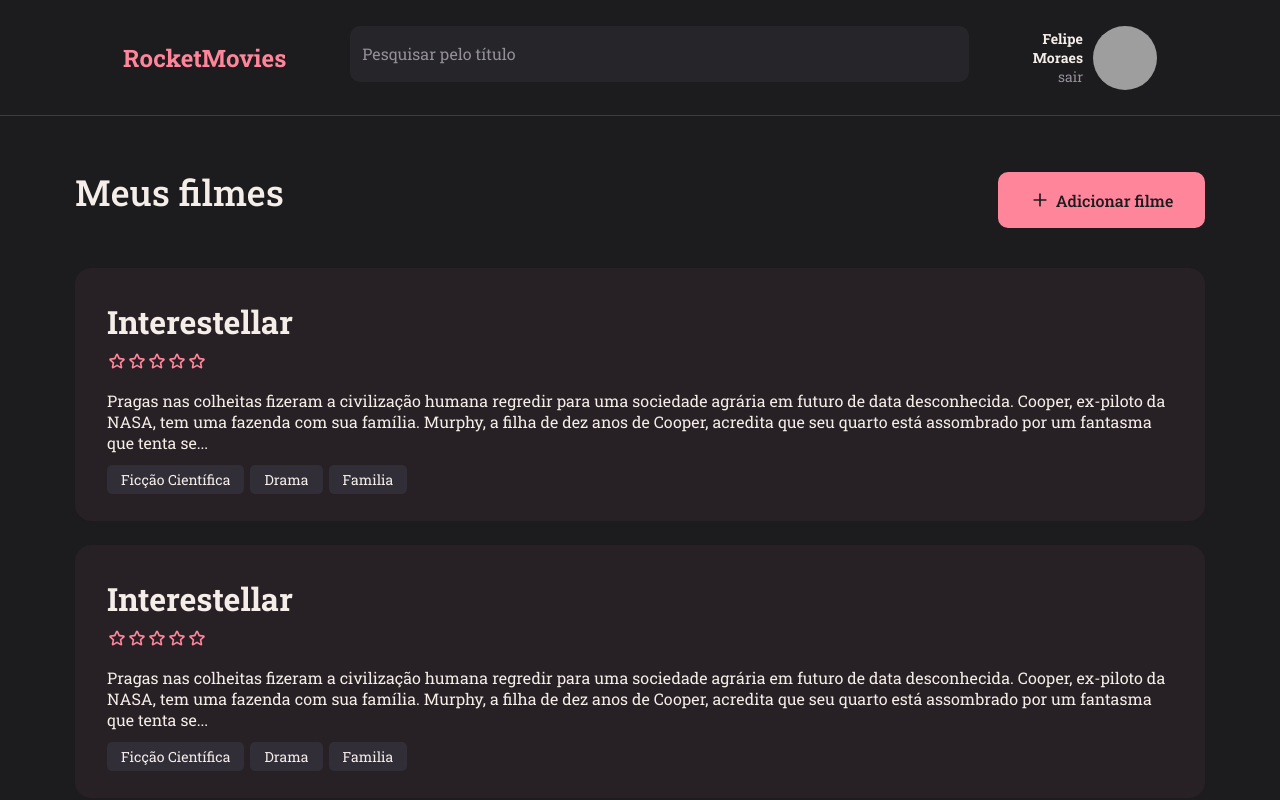
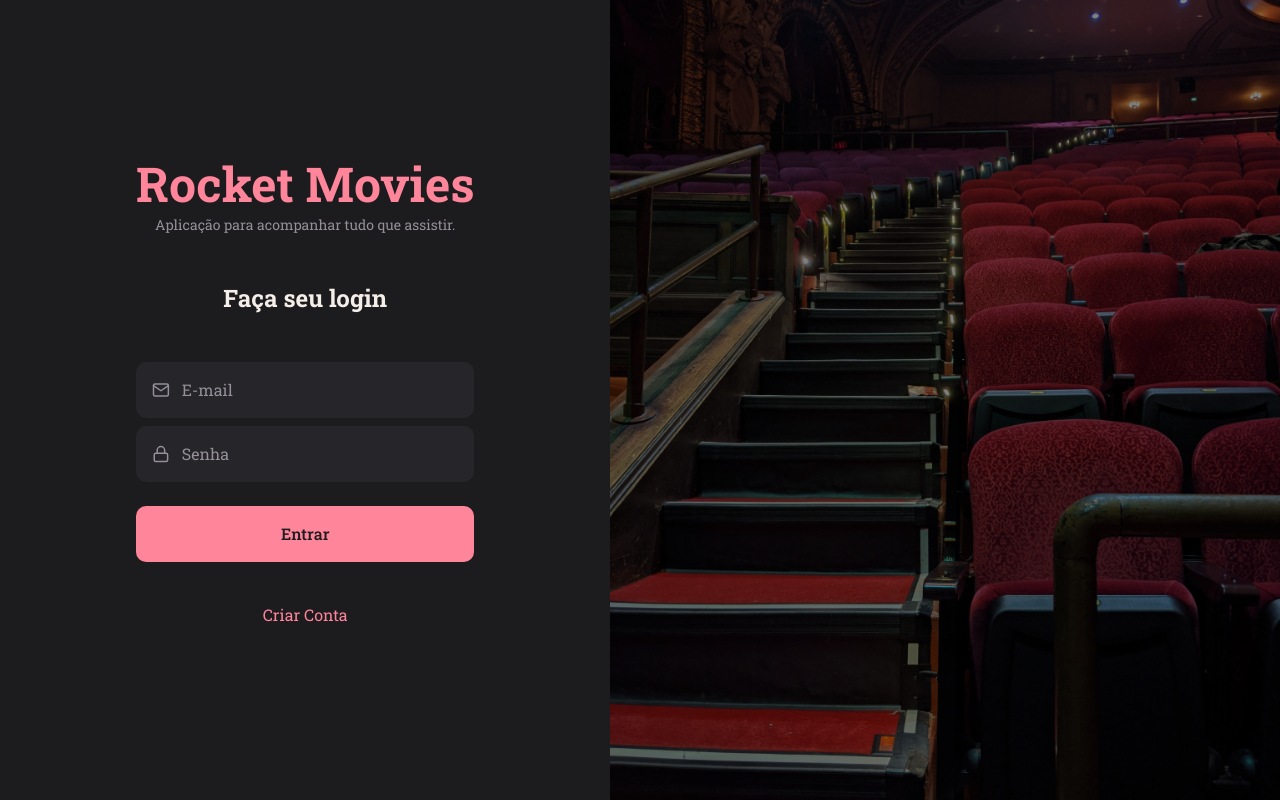
Before and after one commit to FelipeMMoraes/RocketMovies-FrontEnd, a React (Vite) app: page / in a window 1280 px wide. Built offline with nearby package versions, Linux system fonts and the light colour scheme; grey boxes are pictures that could not be loaded.

Commit message:
feat: SignIn page

```diff
--- a/src/main.jsx
+++ b/src/main.jsx
@@ -5,13 +5,13 @@
 
 import theme from './styles/theme';
 
-import { Home } from './pages/Home';
+import { SignIn } from './pages/SignIn';
 
 ReactDOM.createRoot(document.getElementById('root')).render(
   <React.StrictMode>
     <ThemeProvider theme={theme}>
       <GlobalStyles />
-      <Home />
+      <SignIn />
     </ThemeProvider>
   </React.StrictMode>,
 )
--- /dev/null
+++ b/src/pages/SignIn/index.jsx
@@ -0,0 +1,35 @@
+import { FiMail, FiLock } from 'react-icons/fi'
+
+import { Input } from '../../components/Input'
+import { Button } from '../../components/Button'
+import { ButtonText } from '../../components/ButtonText'
+
+import { Container, Form, Background } from './styles'
+
+export function SignIn(){
+  return(
+    <Container>
+      <Form>
+        <h1>Rocket Movies</h1>
+        <p>Aplicação para acompanhar tudo que assistir.</p>
+        <h2>Faça seu login</h2>
+
+        <Input
+        placeholder="E-mail"
+        type="text"
+        icon={FiMail}/>
+
+        <Input
+        placeholder="Senha"
+        type="password"
+        icon={FiLock}/>
+
+        <Button title="Entrar"/>
+
+        <ButtonText href="/" title="Criar Conta"/>
+      </Form>
+
+      <Background />
+    </Container>
+  )
+}
--- /dev/null
+++ b/src/pages/SignIn/styles.js
@@ -0,0 +1,47 @@
+import styled from "styled-components";
+import backgroundImg from '../../assets/backgroundImg.png'
+
+export const Container = styled.div`
+  height: 100vh;
+
+  display: flex;
+  align-items: stretch;
+`;
+
+export const Form = styled.form`
+  padding: 0 136px;
+
+  display: flex;
+  flex-direction: column;
+
+  justify-content: center;
+  align-items: center;
+  text-align: center;
+
+  > h1 {
+    font-size: 48px;
+    color: ${({ theme }) => theme.COLORS.PINK};
+  }
+
+  > h2 {
+    font-size: 24px;
+    margin-top: 48px;
+    margin-bottom: 48px;
+  }
+
+  > p {
+    font-size: 14px;
+    color: ${({ theme }) => theme.COLORS.GRAY};
+  }
+
+  > button:first-of-type {
+    margin-bottom: 42px;
+  }
+`;
+
+export const Background = styled.div`
+  flex: 1;
+  background: url(${backgroundImg}) no-repeat center center;
+  background-size: cover;
+  filter: brightness(0.5);
+`;
```
Also changed, not shown: src/pages/Details/index.jsx (+3 -6 lines), src/assets/backgroundImg.png (added).
